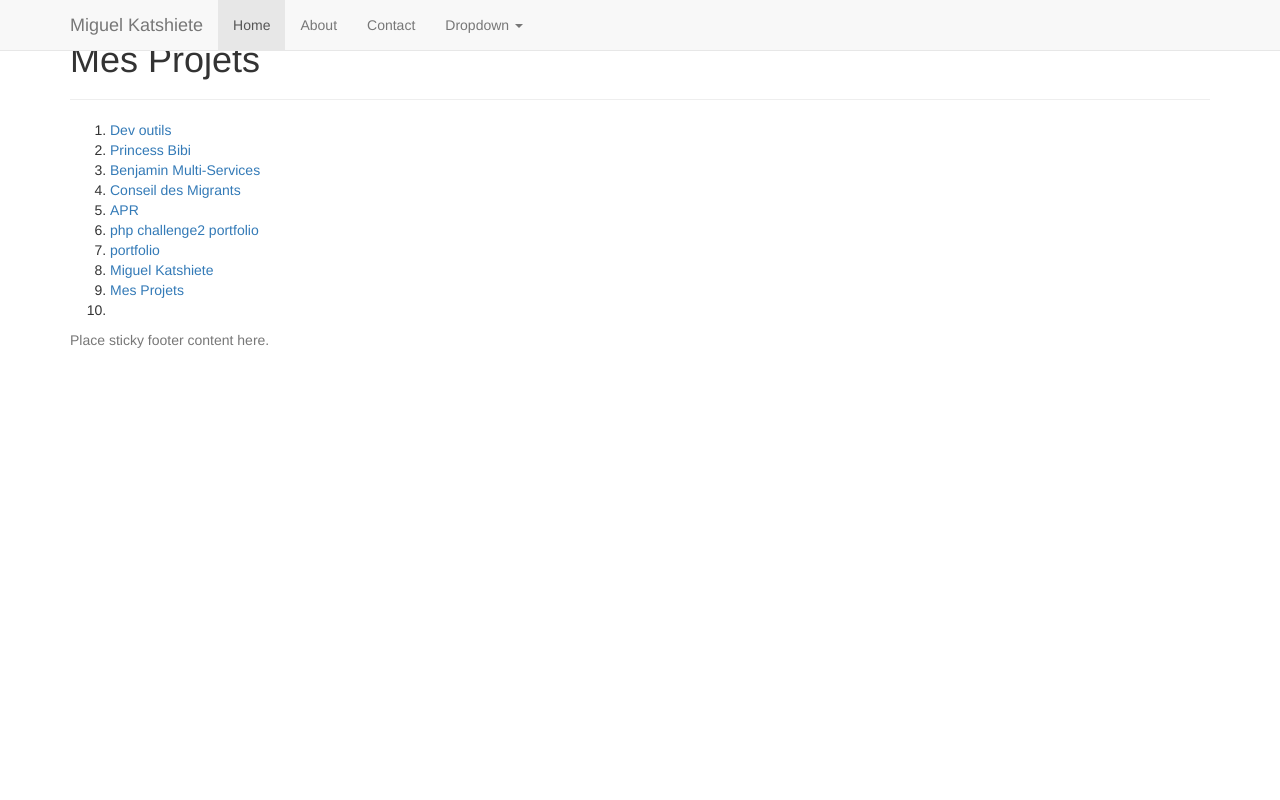
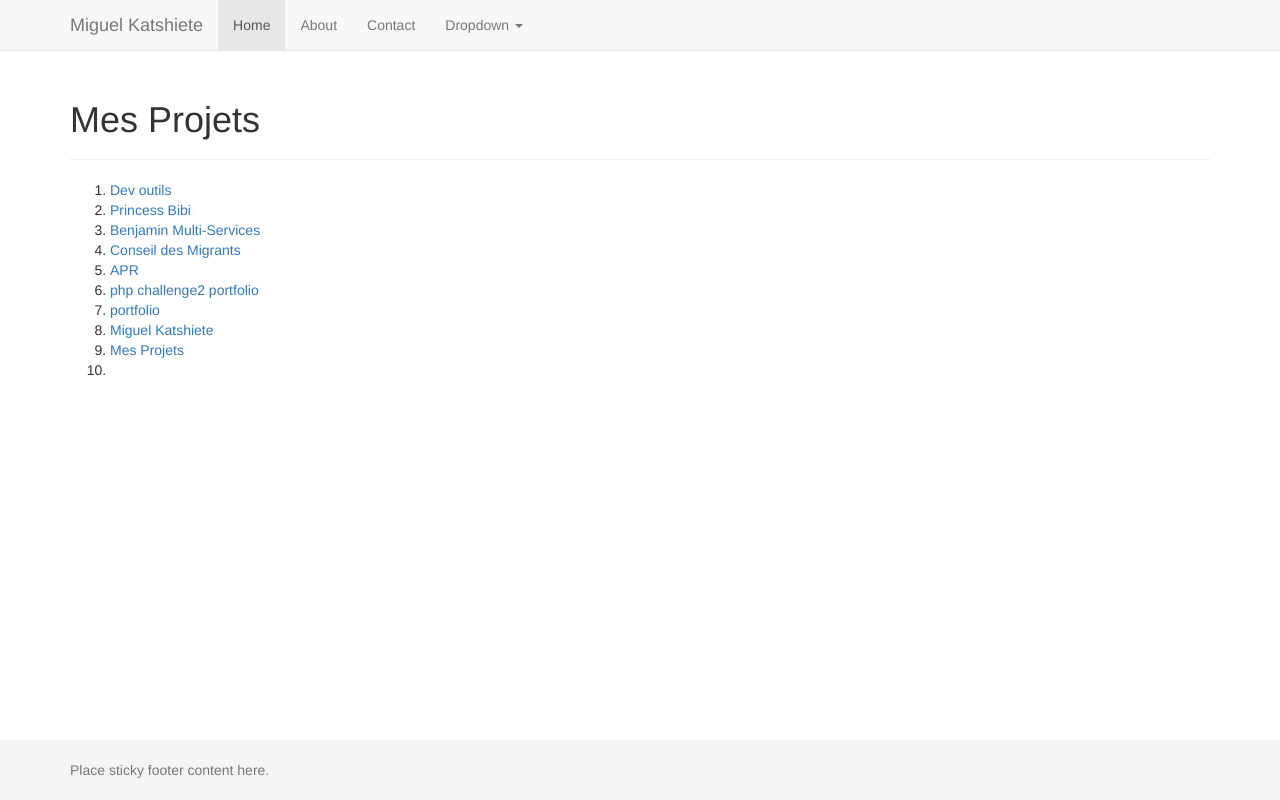
Before and after one commit to ohmiguel/Mes_Projets, a plain HTML site: page index.html in a window 1280 px wide. Drawn offline with nearby package versions, Linux system fonts and the light colour scheme; the site is published under a folder, as on GitHub Pages, so addresses that start at the root find nothing.

Commit message:
rename assets folder linked to index

```diff
--- a/index.html
+++ b/index.html
@@ -12,17 +12,17 @@
   		<script src="http://maxcdn.bootstrapcdn.com/bootstrap/3.3.7/js/bootstrap.min.js"></script>
 
    <!-- Bootstrap core CSS -->
-    <link href="/Assets/bootstrap.min.css" rel="stylesheet">
+    <link href="Assets/bootstrap.min.css" rel="stylesheet">
 
     <!-- IE10 viewport hack for Surface/desktop Windows 8 bug -->
-    <link href="/Assets/ie10-viewport-bug-workaround.css" rel="stylesheet">
+    <link href="Assets/ie10-viewport-bug-workaround.css" rel="stylesheet">
 
     <!-- Custom styles for this template -->
-    <link href="/Assets/style.css" rel="stylesheet">
+    <link href="Assets/style.css" rel="stylesheet">
 
     <!-- Just for debugging purposes. Don't actually copy these 2 lines! -->
     <!--[if lt IE 9]><script src="../../assets/js/ie8-responsive-file-warning.js"></script><![endif]-->
-    <script src="/Assets/ie-emulation-modes-warning.js"></script>
+    <script src="Assets/ie-emulation-modes-warning.js"></script>
 
     <!-- HTML5 shim and Respond.js for IE8 support of HTML5 elements and media queries -->
     <!--[if lt IE 9]>
```
